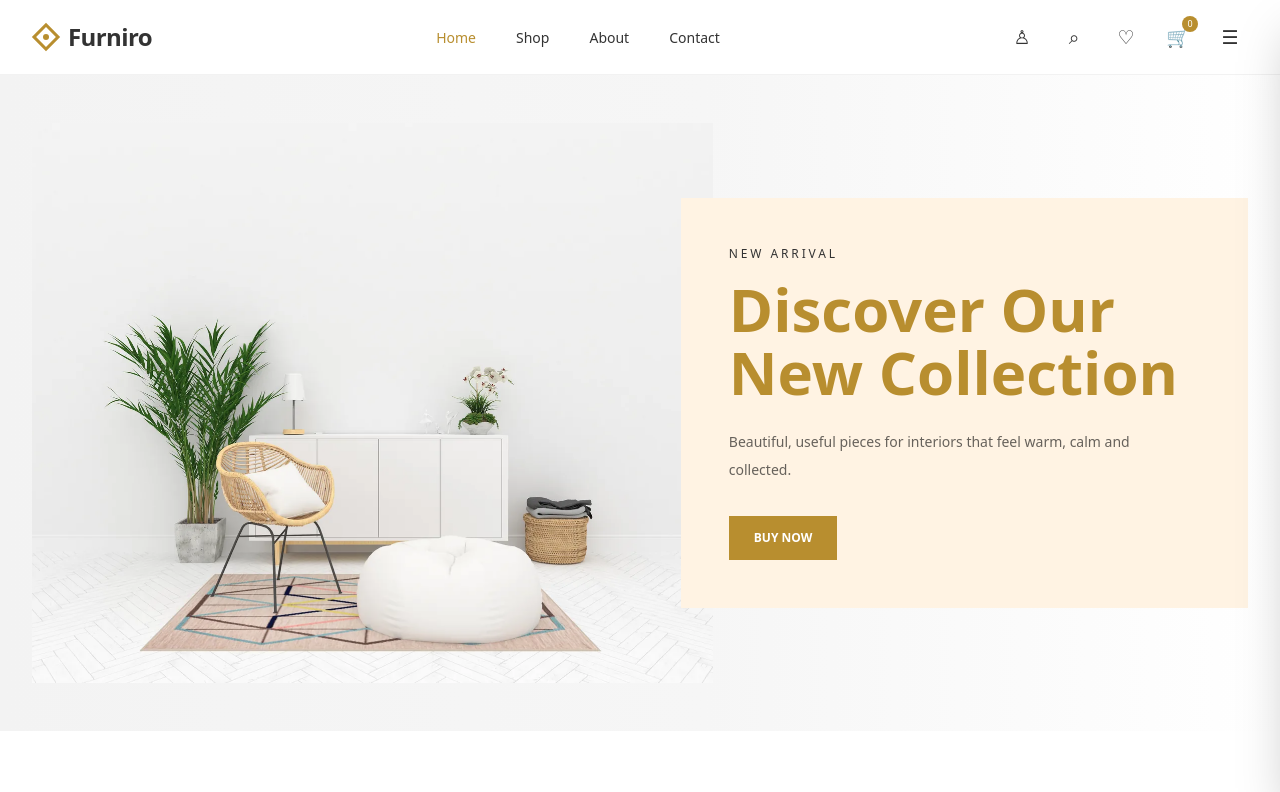
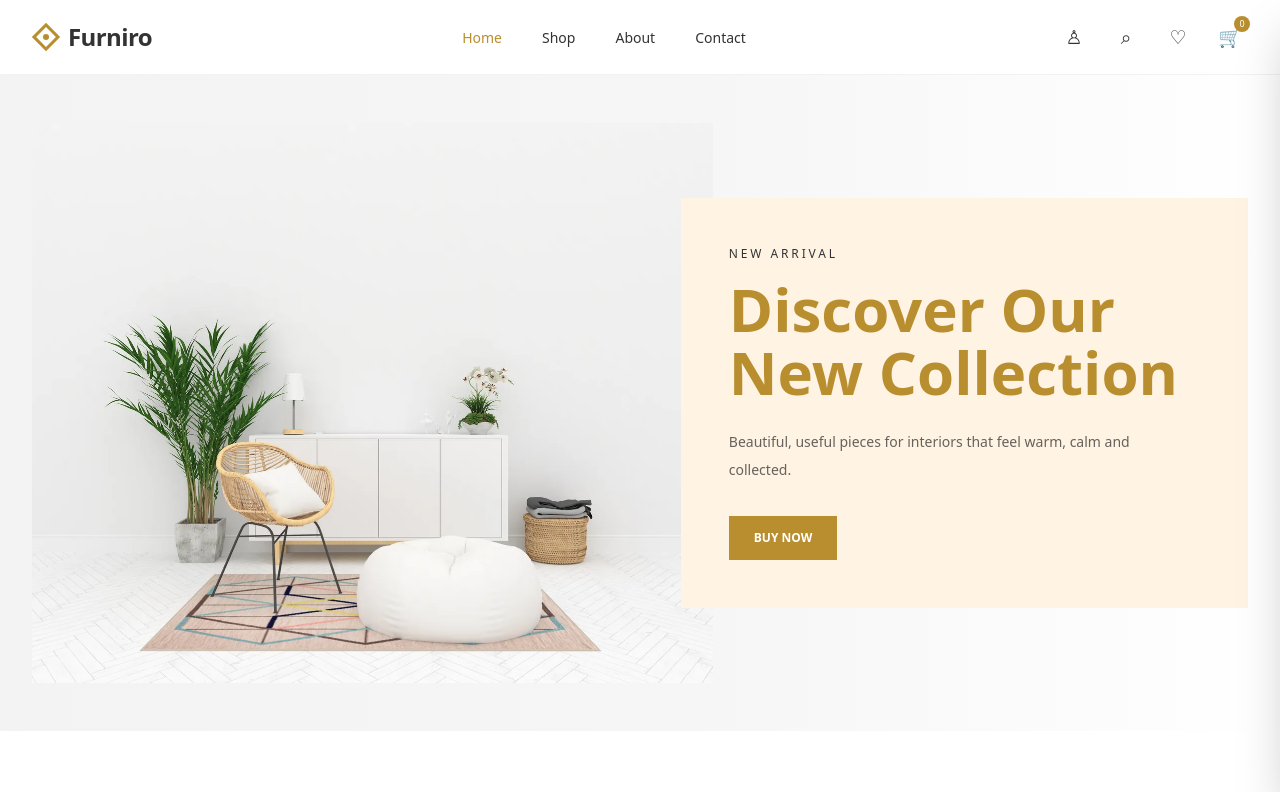
Before and after one commit to NTNgoc3105/Thiet_Ke_Noi_That, a website: page furniro-project/index.html in a window 1280 px wide. Shown: the top 792 px of the page. Drawn offline with Linux system fonts and the light colour scheme.

Commit message:
sua loi nut hamburger bi loi o man anh lon

```diff
--- a/furniro-project/js/app.js
+++ b/furniro-project/js/app.js
@@ -36,10 +36,12 @@ function logoHTML() {
   </a>`;
 }
 
+
 function headerHTML() {
   return `<header class="sticky top-0 z-40 border-b border-black/5 bg-white/95 backdrop-blur">
     <div class="mx-auto flex h-[74px] max-w-[1280px] items-center justify-between px-5 lg:px-8">
       ${logoHTML()}
+      <!-- Menu desktop -->
       <nav class="hidden items-center gap-10 lg:flex" aria-label="Primary">
         <a href="index.html" class="nav-link" data-link="home">Home</a>
         <a href="shop.html" class="nav-link" data-link="shop">Shop</a>
@@ -47,13 +49,26 @@ function headerHTML() {
         <a href="contact.html" class="nav-link" data-link="contact">Contact</a>
       </nav>
       <div class="flex items-center gap-4">
-        <button class="icon-btn hidden md:inline-flex" data-action="account" aria-label="Account">♙</button>
-        <button class="icon-btn" data-action="search" aria-label="Search">⌕</button>
-        <a href="compare.html" class="icon-btn" aria-label="Compare">♡</a>
-        <button class="icon-btn relative" data-action="cart" aria-label="Cart"><span>🛒</span><span class="cart-badge">0</span></button>
-        <button class="lg:hidden icon-btn" data-action="mobile-menu" aria-label="Open menu">☰</button>
+        <button class="icon-btn hidden md:inline-flex" data-action="account" aria-label="Account">
+          ♙
+        </button>
+        <button class="icon-btn" data-action="search" aria-label="Search">
+          ⌕
+        </button>
+        <a href="compare.html" class="icon-btn" aria-label="Compare">
+          ♡
+        </a>
+        <button class="icon-btn relative" data-action="cart" aria-label="Cart">
+          <span>🛒</span>
+          <span class="cart-badge">0</span>
+        </button>
+        <!-- Hamburger: chỉ hiện dưới lg -->
+        <button class="icon-btn lg:hidden" data-action="mobile-menu" aria-label="Open menu" aria-controls="mobile-menu" aria-expanded="false">
+          ☰
+        </button>
       </div>
     </div>
+    <!-- Mobile menu: chỉ hiện dưới lg -->
     <div id="mobile-menu" class="hidden border-t border-black/5 bg-white lg:hidden">
       <nav class="mx-auto flex max-w-[1280px] flex-col px-5 py-4" aria-label="Mobile">
         <a class="mobile-nav-link" href="index.html">Home</a>
@@ -61,11 +76,15 @@ function headerHTML() {
         <a class="mobile-nav-link" href="about.html">About</a>
         <a class="mobile-nav-link" href="contact.html">Contact</a>
         <a class="mobile-nav-link" href="compare.html">Compare</a>
-        <button class="mobile-nav-link text-left" data-action="cart">Open cart</button>
+        <button class="mobile-nav-link text-left" data-action="cart">
+          Open cart
+        </button>
       </nav>
     </div>
   </header>`;
 }
+
+
 
 function footerHTML() {
   return `<footer class="border-t border-black/10 bg-white">
--- a/furniro-project/src/input.css
+++ b/furniro-project/src/input.css
@@ -248,3 +248,8 @@ body {
     transform: none;
   }
 }
+@media (min-width: 1024px) {
+  [data-action="mobile-menu"] {
+    display: none !important;
+  }
+}
```
Also changed, not shown: furniro-project/dist/output.css.
